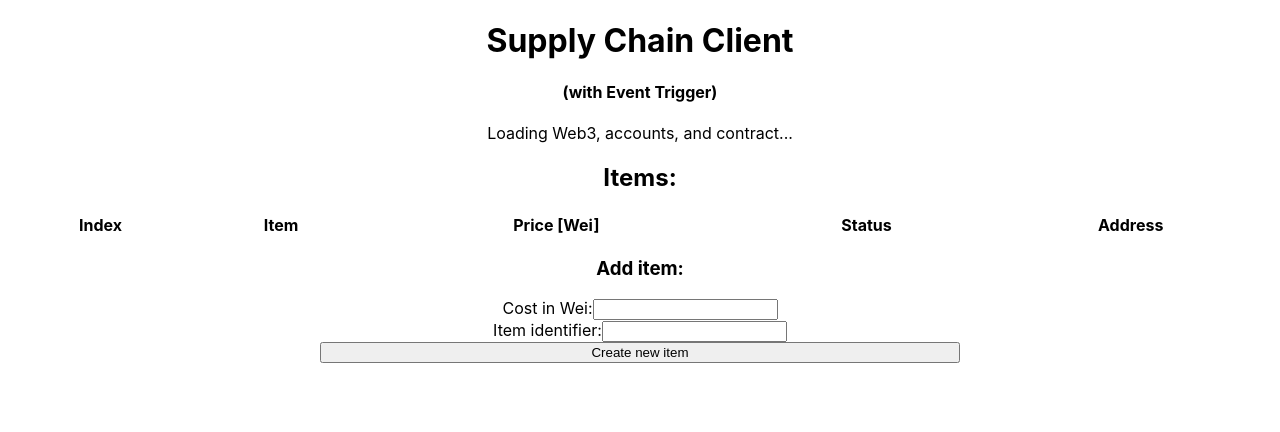
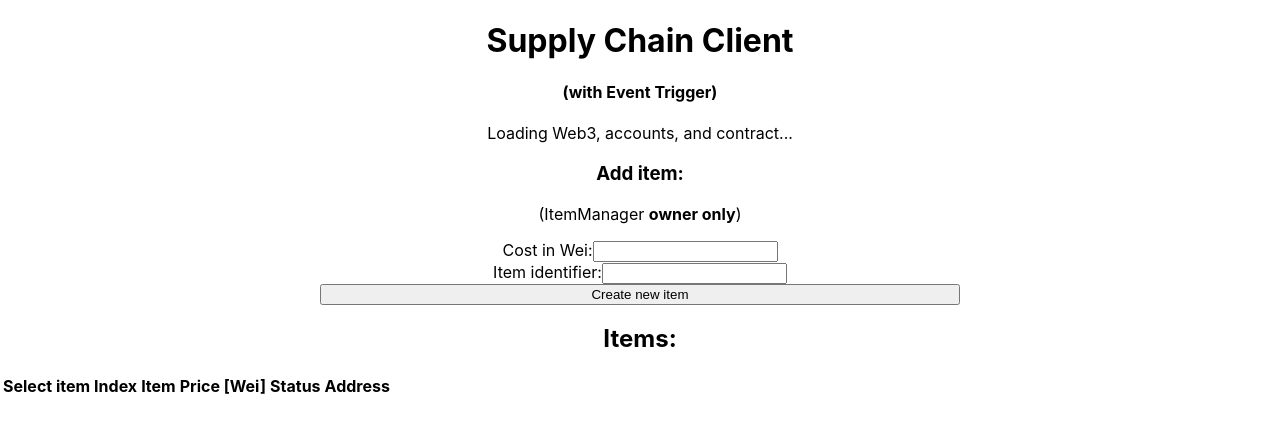
Before and after one commit to kchn9/supply-chain, a React (Create React App) app in the folder client/: page / in a window 1280 px wide. Shown: the top 432 px of the page. Built offline with nearby package versions, Linux system fonts and the light colour scheme.

Commit message:
Add item selection

```diff
--- a/client/src/App.js
+++ b/client/src/App.js
@@ -6,10 +6,10 @@ import AddItemForm from "./components/AddItemForm/AddItemForm"
  * Import web3 & contracts
  */
 import ItemManagerContract from "./contracts/ItemManager.json";
-// import ItemContract from './contracts/Item.json';
+import ItemContract from './contracts/Item.json';
+
 import getWeb3 from "./getWeb3";
 
-import SupplyChainSteps from "./constants/SupplyChainSteps";
 import "./App.css";
 
 
@@ -18,11 +18,13 @@ const App = () => {
   const [accounts, setAccounts] = useState(null);
 
   const [itemManager, setItemManager] = useState(null);
+  const [item, setItem] = useState(null);
 
   const [itemCost, setItemCost] = useState('');
   const [itemIdentifier, setItemIdentifier] = useState('');
 
   const [items, setItems] = useState([]); // arr of item object
+  const [selectedItemAddress, setSelectedItemAddress] = useState(null); // arr of item object
 
   useEffect(() => {
     const initializeWeb3 = async () => {
@@ -41,19 +43,17 @@ const App = () => {
   }, [])
 
   useEffect(() => {
-    const createInstanceOf = async (jsonContract, setter) => {
+    if (web3) {
+      (async () => {
       try {
         const instance = new web3.eth.Contract(
-          jsonContract.abi,
-          jsonContract.networks[await web3.eth.net.getId()] && jsonContract.networks[await web3.eth.net.getId()].address,
+          ItemManagerContract.abi,
+          ItemManagerContract.networks[await web3.eth.net.getId()] && ItemManagerContract.networks[await web3.eth.net.getId()].address,
         );
-        setter(instance);
+        setItemManager(instance);
       } catch (error) {
         console.error(error);
-      }
-    }
-    if (web3) {
-      createInstanceOf(ItemManagerContract, setItemManager);
+      }})();
     }
   }, [web3]);
 
@@ -72,8 +72,21 @@ const App = () => {
   }, [itemManager]);
 
   useEffect(() => {
-    console.log(items);
-  }, [items])
+    if (web3 && selectedItemAddress) {
+      (() => {
+        try {
+          const instance = new web3.eth.Contract(
+            ItemContract.abi,
+            selectedItemAddress,
+          )
+          console.log(instance);
+          setItem(instance);
+        } catch (error) {
+          console.log(error);
+        }
+      })();
+    }
+  }, [web3, selectedItemAddress])
 
   const handleItemCreation = async () => {
     try {
@@ -92,11 +105,8 @@ const App = () => {
           ? <p>Web3, accounts, contract connected</p>
           : <p>Loading Web3, accounts, and contract...</p>
       }
-      <h2>Items:</h2>
-        <ItemTable
-          items={items}
-        />
       <h3>Add item:</h3>
+      <p>(ItemManager <strong>owner only</strong>)</p>
       <AddItemForm
         onSubmit={handleItemCreation}
         setItemCost={setItemCost}
@@ -104,6 +114,11 @@ const App = () => {
         setItemIdentifier={setItemIdentifier}
         itemIdentifier={itemIdentifier}
       />
+      <h2>Items:</h2>
+      <ItemTable
+        items={items}
+        setSelectedItemAddress={setSelectedItemAddress}
+      />
     </div>
   );
 }
--- a/client/src/components/ItemTable/Item/Item.jsx
+++ b/client/src/components/ItemTable/Item/Item.jsx
@@ -1,4 +1,4 @@
-import React from "react";
+import React, { useEffect, useRef } from "react";
 
 /*
 {
@@ -10,14 +10,17 @@ import React from "react";
 }
 */
 
-const Item = ({ item }) => {
+const Item = ({ item, setSelectedItemAddress }) => {
     if (item) {
         return (
             <tr>
+                <td>
+                    <input onChange={(e) => setSelectedItemAddress(e.target.value)} type="radio" id={item.identifier} name="selectItem" value={item.address} />
+                </td>
                 <td>{item.index}</td>
                 <td>{item.identifier}</td>
                 <td>{item.price}</td>
-                <td>{item.step}</td>
+                <td><StepIcon step={item.step} /></td>
                 <td>{item.address}</td>
             </tr>
         )
@@ -26,4 +29,32 @@ const Item = ({ item }) => {
     }
 }
 
+const StepIcon = ({ step }) => {
+    const canvasRef = useRef(null);
+
+    useEffect(() => {
+        const canvas = canvasRef.current;
+        const context = canvas.getContext('2d');
+        let color;
+        switch (step) {
+            case '0':
+                color = 'red'
+                break;
+            case '1':
+                color = 'yellow'
+                break;
+            case '2':
+                color = 'green'
+                break;
+            default:
+                color = "purple"
+                break;
+        }
+        context.fillStyle = color;
+        context.fillRect(0, 0, context.canvas.width, context.canvas.height)
+    }, [step])
+
+    return <canvas ref={canvasRef} width={16} height={16}></canvas>
+}
+
 export default Item;
--- a/client/src/components/ItemTable/ItemTable.jsx
+++ b/client/src/components/ItemTable/ItemTable.jsx
@@ -1,7 +1,7 @@
 import React, { defaultProps, ReactPropTypes, useState, useEffect } from "react";
 import Item from "./Item/Item.jsx";
 
-const ItemList = ({items}) => {
+const ItemList = ({ items, setSelectedItemAddress }) => {
 
     if (!items) {
         return (null);
@@ -9,17 +9,22 @@ const ItemList = ({items}) => {
 
     return (
         <>
-            <table style={{width: "100%"}}>
+            <table>
+                <thead>
                     <tr>
+                        <th>Select item</th>
                         <th>Index</th>
                         <th>Item</th>
                         <th>Price [Wei]</th>
                         <th>Status</th>
                         <th>Address</th>
                     </tr>
+                </thead>
+                    <tbody>
                         {items.map(item => (
-                <Item key={item.index} item={item} />
+                            <Item key={item.index} item={item} setSelectedItemAddress={setSelectedItemAddress} />
                         ))}
+                    </tbody>
             </table>
         </>
     )
--- a/client/src/constants/SupplyChainSteps.js
+++ /dev/null
@@ -1,7 +0,0 @@
-class SupplyChainSteps {
-    static Created = 0;
-    static Paid = 1;
-    static Delivery = 2;
-}
-
-export default SupplyChainSteps;
```
Lines whose indentation alone changed are shown as unchanged.
